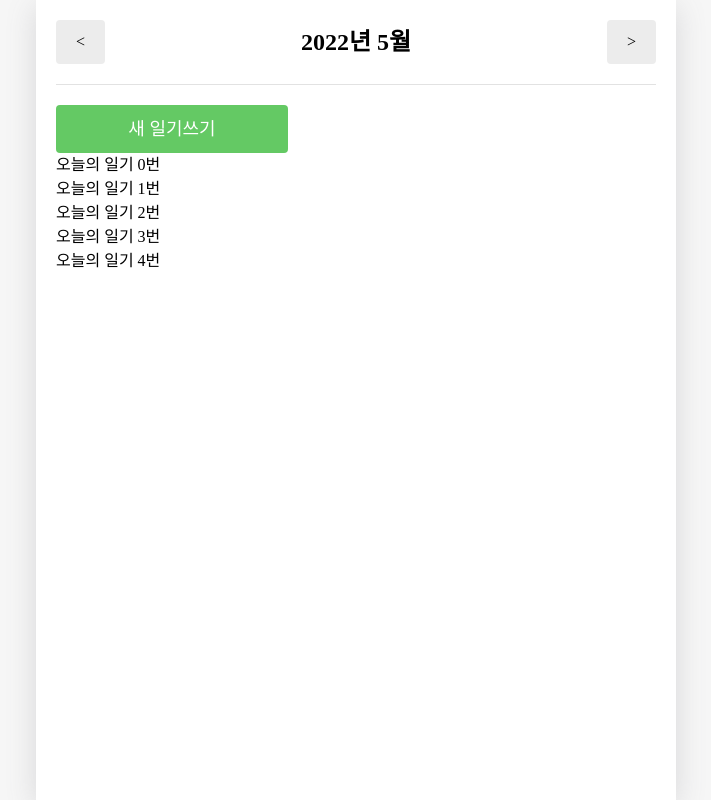
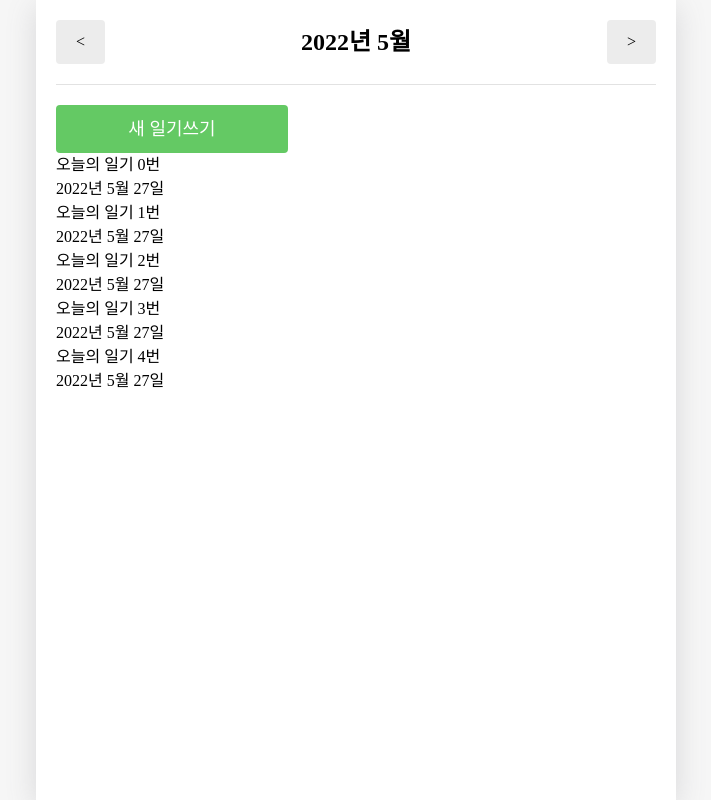
Before and after one commit to lhk3337/Daily, a React (Create React App) app: page / in a window 1280 px wide. Shown: the whole page, without its empty margins (284-995 px from the left). Built offline with nearby package versions, Linux system fonts and the light colour scheme.

Commit message:
[FIX] - redux에서 typescript 사용하기

```diff
--- a/src/page/Home.tsx
+++ b/src/page/Home.tsx
@@ -1,12 +1,13 @@
-import React from "react";
+import React, { useEffect } from "react";
 import { useNavigate } from "react-router-dom";
 import { useSelector } from "react-redux";
+import { RootState } from "store/modules";
 const Home = () => {
   const navi = useNavigate();
+  const state = useSelector(({ diary }: RootState) => diary.data);
+  const times = useSelector(({ time }: RootState) => time);
 
-  const state = useSelector(({ diary }: any) => diary.data);
-
-  console.log(state);
+  useEffect(() => {});
 
   return (
     <div className="mt-[20px] mb-[30px]">
@@ -18,7 +19,12 @@ const Home = () => {
       </button>
       <ul>
         {state.map((item: any, idx: number) => (
-          <li key={idx}>{item.content}</li>
+          <li key={idx}>
+            <h1>{item.content}</h1>
+            <h2>
+              {new Date(item.date).toLocaleDateString("ko-KR", { year: "numeric", month: "long", day: "numeric" })}
+            </h2>
+          </li>
         ))}
       </ul>
     </div>
--- a/src/store/modules/index.ts
+++ b/src/store/modules/index.ts
@@ -1,7 +1,11 @@
 import { combineReducers } from "redux";
 import diary from "./diary";
 import time from "./time";
-export default combineReducers({
+const rootReducer = combineReducers({
   diary,
   time,
 });
+
+export default rootReducer;
+
+export type RootState = ReturnType<typeof rootReducer>;
--- a/src/store/modules/time.ts
+++ b/src/store/modules/time.ts
@@ -1,10 +1,12 @@
-const PLUS = "PLUS";
-const MINUS = "MINUS";
+const PLUS = "PLUS" as const;
+const MINUS = "MINUS" as const;
 
 export const plus = () => ({ type: PLUS });
 export const minus = () => ({ type: MINUS });
 
-export default function Diary(state: any = new Date(), action: any) {
+type timeAction = ReturnType<typeof plus> | ReturnType<typeof minus>;
+
+export default function Diary(state: any = new Date(), action: timeAction) {
   switch (action.type) {
     case PLUS:
       return new Date(state.getFullYear(), state.getMonth() + 1, state.getDate());
```
